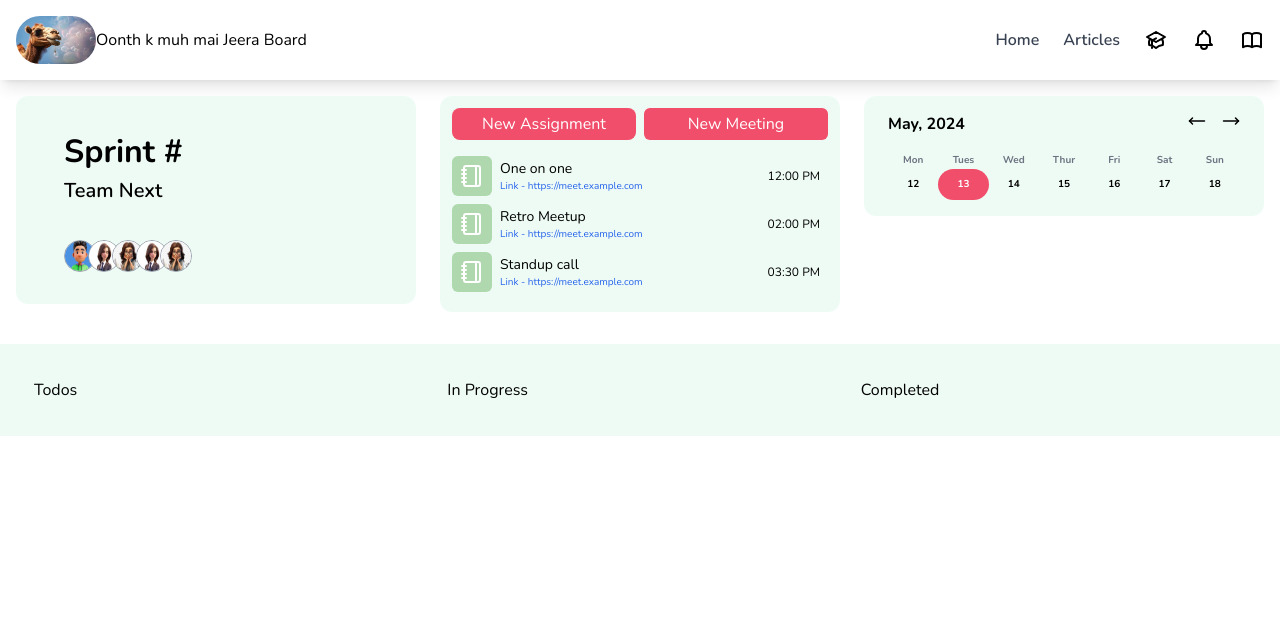
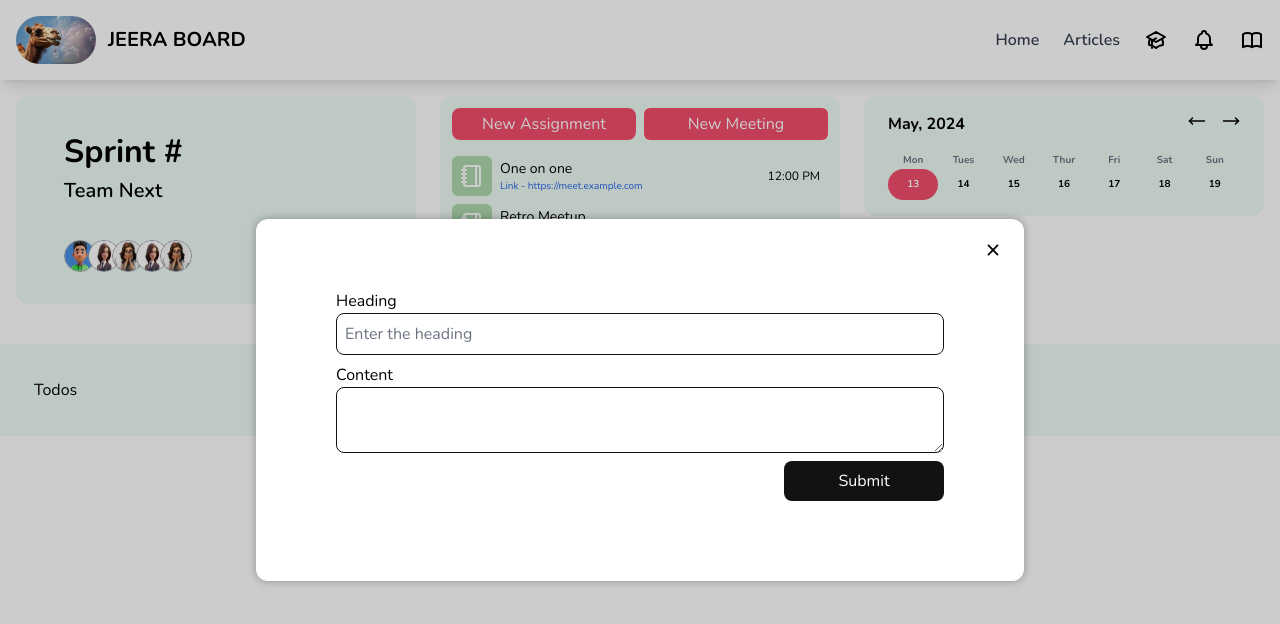
Before and after one commit to rishabhparsediya7/jeeraitem, a Next.js app: page / in a window 1280 px wide. Both pictures are taken after a click on the button "New Assignment". Shown: the top 624 px of the page. Built offline with nearby package versions, Linux system fonts and the light colour scheme.

Commit message:
working model

```diff
--- /dev/null
+++ b/src/app/GlobalRedux/Provider.tsx
@@ -0,0 +1,14 @@
+'use client';
+
+import { Provider } from 'react-redux';
+import { store } from './store';
+
+export function Providers({ children }: Readonly<{
+    children: React.ReactNode;
+}>) {
+    return (
+        <Provider store={store}>
+            {children}
+        </Provider>
+    )
+}
--- /dev/null
+++ b/src/app/GlobalRedux/feature/TicketSlice.ts
@@ -0,0 +1,35 @@
+import { createSlice, PayloadAction } from "@reduxjs/toolkit";
+
+export interface Ticket {
+  id: number;
+  heading: string;
+  content: string;
+}
+
+interface TicketState {
+  tickets: Ticket[];
+}
+
+const initialState: TicketState = {
+  tickets: [],
+};
+
+export const TicketSlice = createSlice({
+  name: "ticket",
+  initialState,
+  reducers: {
+    addTicket: (
+      state,
+      action: PayloadAction<{ heading: string; content: string }>
+    ) => {
+      state.tickets.push({
+        id: state.tickets.length,
+        heading: action.payload.heading,
+        content: action.payload.content,
+      });
+    },
+  },
+});
+
+export default TicketSlice.reducer;
+export const { addTicket } = TicketSlice.actions;
--- /dev/null
+++ b/src/app/GlobalRedux/store.ts
@@ -0,0 +1,13 @@
+'use client';
+
+import { configureStore } from '@reduxjs/toolkit';
+import ticketReducer from './feature/TicketSlice';
+
+export const store = configureStore({
+    reducer: {
+        ticket: ticketReducer
+    }
+})
+
+export type RootState = ReturnType<typeof store.getState>;
+export type AppDispatch = typeof store.dispatch;
--- a/src/app/components/CalendarComponent.tsx
+++ b/src/app/components/CalendarComponent.tsx
@@ -24,13 +24,13 @@ export default function CalendarWeek() {
             <table className="table-fixed w-full">
                 <thead className="">
                     <tr className="">
-                        {weeks.map((day) => (<th className="capitalize text-[10px] text-gray-500 font-bold">{day}</th>))}
+                        {weeks.map((day) => (<th key={day} className="capitalize text-[10px] text-gray-500 font-bold">{day}</th>))}
                     </tr>
                 </thead>
                 <tbody>
                     <tr className="">
                         {days.map((day) => (
-                            <td className={`text-[10px] cursor-pointer text-center font-bold ${date.getDate() === day.getDate() ? `bg-[#f14e6b] rounded-full text-white p-2` : ``}`}>{day.getDate()}</td>
+                            <td key={day.getDate()} className={`text-[10px] cursor-pointer text-center font-bold ${date.getDate() === day.getDate() ? `bg-[#f14e6b] rounded-full text-white p-2` : ``}`}>{day.getDate()}</td>
                         ))}
                     </tr>
                 </tbody>
--- a/src/app/components/Header.tsx
+++ b/src/app/components/Header.tsx
@@ -2,6 +2,8 @@ import { Notebook } from "lucide-react";
 import Image from "next/image";
 import Link from "next/link";
 import CalendarWeek from "./CalendarComponent";
+import Modal from "./Modal";
+import { useState } from "react";
 export default function Header() {
     const meetins = [
         {
@@ -17,8 +19,13 @@ export default function Header() {
             time: "03:30 PM",
         },
     ]
+    const [showModal, setShowModal] = useState<boolean>(false);
+    const toggleModal = () => {
+        setShowModal(!showModal)
+    }
     return (
         <div className="grid grid-cols-1 sm:grid-cols-3 w-full gap-x-6 p-4">
+            {showModal && <Modal toggleModal={toggleModal} />}
             <div className="bg-[#eefbf5] h-52 flex justify-between flex-col px-12 py-8 rounded-xl">
                 <div className="">
                     <h1 className="text-[32px] font-bold">Sprint #</h1>
@@ -34,7 +41,7 @@ export default function Header() {
             </div>
             <div className="bg-[#eefbf5] flex flex-col rounded-xl p-3 space-y-4">
                 <div className="w-full flex space-x-2">
-                    <button className="bg-[#f14e6b] w-full text-white rounded-lg px-2 py-1">New Assignment</button>
+                    <button onClick={toggleModal} className="bg-[#f14e6b] w-full text-white rounded-lg px-2 py-1">New Assignment</button>
                     <button className="bg-[#f14e6b] w-full text-white rounded-md px-2 py-1">New Meeting</button>
                 </div>
                 <div className="w-full">
--- /dev/null
+++ b/src/app/components/Modal.tsx
@@ -0,0 +1,42 @@
+import { addTicket } from "@/app/GlobalRedux/feature/TicketSlice";
+import { Plus } from "lucide-react";
+import { useState } from "react";
+import { useDispatch } from "react-redux";
+type TicketType = {
+    heading: string
+    content: string
+}
+
+export default function Modal({ toggleModal }: { toggleModal: () => void }) {
+    const [heading, setHeading] = useState<string>('');
+    const [content, setContent] = useState<string>('');
+    const dispatch = useDispatch();
+
+    const saveTicket = () => {
+        console.log(heading, content);
+        dispatch(addTicket({ heading, content }))
+        toggleModal();
+    }
+    return (
+        <div className="w-[100vw] h-[100vh] bg-black/20 absolute top-1/2 left-1/2 transform -translate-x-1/2 -translate-y-1/2 ">
+            <div className='w-full slide-in-right rounded-xl flex max-w-3xl flex-col space-y-2 bg-white modal-shadow  absolute top-1/2 left-1/2 transform -translate-x-1/2 -translate-y-1/2 '>
+                <div className="flex justify-end p-4">
+                    <Plus size={30} className="transform rotate-45 hover:bg-black/20 p-1 hover:cursor-pointer rounded-full" onClick={() => toggleModal()} />
+                </div>
+                <div className="px-[80px] flex flex-col space-y-2 pb-20">
+                    <div className='w-full flex flex-col'>
+                        <label htmlFor="">Heading</label>
+                        <input type="text" value={heading} onChange={(e) => setHeading(e.target.value)} className='border border-[#121212] text-gray-500 placeholder:text-gray-500 p-2 rounded-lg' placeholder='Enter the heading' />
+                    </div>
+                    <div className='w-full flex flex-col'>
+                        <label htmlFor="content">Content</label>
+                        <textarea value={content} onChange={(e) => setContent(e.target.value)} className='border border-[#121212] text-gray-500 placeholder:text-gray-500 p-2 rounded-lg' name="content" id="content"></textarea>
+                    </div>
+                    <div className='flex justify-end'>
+                        <button onClick={() => saveTicket()} className='p-2 bg-[#121212] text-white rounded-lg w-40'>Submit</button>
+                    </div>
+                </div>
+            </div>
+        </div>
+    )
+}
--- a/src/app/components/Navbar.tsx
+++ b/src/app/components/Navbar.tsx
@@ -11,7 +11,7 @@ export default function Navbar() {
                     height={500}
                     width={500}
                 />
-                Oonth k muh mai Jeera Board
+                <span className="mx-3 text-[20px] font-bold uppercase">Jeera Board</span>
             </div>
             <div className="flex items-center">
                 <ul className="flex items-center space-x-6">
--- a/src/app/components/ToDoColumn.tsx
+++ b/src/app/components/ToDoColumn.tsx
@@ -1,13 +1,17 @@
 import { MessageCircle } from "lucide-react";
 import Image from "next/image";
-import React from "react";
+import React, { useState } from "react";
+import { useSelector } from "react-redux";
+import { RootState } from "../GlobalRedux/store";
 
 type TicketType = {
+    id: number
     heading: string
     content: string
 }
 
-export default function ToDOColumn({ tickets }: { tickets: TicketType[] }) {
+export default function ToDOColumn() {
+    const tickets = useSelector((state: RootState) => state.ticket.tickets);
     const handleDragStart = (e: React.DragEvent<HTMLDivElement>) => {
         e.dataTransfer.setData('text/plain', e.currentTarget.id);
         e.dataTransfer.effectAllowed = 'move';
@@ -29,7 +33,7 @@ export default function ToDOColumn({ tickets }: { tickets: TicketType[] }) {
             <h1>Todos</h1>
             {
                 tickets.map((ticket: TicketType) => (
-                    <div className="draggable-item flex flex-col space-y-2" id={ticket.heading.toString().split(' ').join('_')} draggable onDragStart={handleDragStart}>
+                    <div key={ticket.id} className="draggable-item flex flex-col space-y-2" id={ticket.heading.toString().split(' ').join('_')} draggable onDragStart={handleDragStart}>
                         <div className="bg-pink-200 text-red-500 rounded-3xl px-2 py-1 w-fit text-[10px] font-bold tracking-wide">UI Design</div>
                         <div className="rounded-lg capitalize text-[14px] font-bold">{ticket.heading}</div>
                         <div className="flex">
--- a/src/app/globals.css
+++ b/src/app/globals.css
@@ -48,4 +48,46 @@ body {
     display: flex;
     justify-items: center;
   }
+  .modal-shadow {
+    -webkit-box-shadow: -2px 1px 22px -1px rgba(0, 0, 0, 0.75);
+    -moz-box-shadow: -2px 1px 22px -1px rgba(0, 0, 0, 0.75);
+    box-shadow: 0px 0px 8px 0px rgba(0, 0, 0, 0.3);
+  }
+  .slide-in-right{
+    animation: slide-in-right 1s ease 0s 1;
+  }
+  @-webkit-keyframes slide-in-right {
+    0% {
+      opacity: 0;
+    }
+    25% {
+      opacity: 0.3;
+    }
+    50% {
+      opacity: 0.7;
+    }
+    75% {
+      opacity: 0.9;
+    }
+    100% {
+      opacity: 1;
+    }
+  }
+  @keyframes slide-in-right {
+    0% {
+      opacity: 0;
+    }
+    25% {
+      opacity: 0.3;
+    }
+    50% {
+      opacity: 0.7;
+    }
+    75% {
+      opacity: 0.9;
+    }
+    100% {
+      opacity: 1;
+    }
+  }
 }
--- a/src/app/layout.tsx
+++ b/src/app/layout.tsx
@@ -1,7 +1,8 @@
 import type { Metadata } from "next";
-import { Inter, Nunito } from "next/font/google";
+import { Nunito } from "next/font/google";
 import "./globals.css";
 import Navbar from "./components/Navbar";
+import { Providers } from "./GlobalRedux/Provider";
 
 const nunito = Nunito({ subsets: ["latin"] });
 
@@ -18,8 +19,11 @@ export default function RootLayout({
   return (
     <html lang="en">
       <body className={nunito.className}>
-        <Navbar />
-        {children}</body>
+        <Providers>
+          <Navbar />
+          {children}
+        </Providers>
+      </body>
     </html>
   );
 }
--- a/src/utils/week.ts
+++ b/src/utils/week.ts
@@ -1,12 +1,19 @@
 export function getWeek() {
-  const date = new Date();
-  let arr: Date[] = [];
-  let monday;
-  if (date.getDay() === 0) monday = date.getDate() - 6;
-  else monday = date.getDate() - date.getDay();
-  for (var i = 0; i < 7; i++) {
-    const d = new Date(date.getFullYear(), date.getMonth(), i + monday);
-    arr.push(d);
+  const currentDate = new Date();
+  const currentDayOfWeek = currentDate.getDay();
+  const firstDayOfWeek = new Date(currentDate);
+  const diff =
+    currentDate.getDate() -
+    currentDayOfWeek +
+    (currentDayOfWeek === 0 ? -6 : 1);
+  firstDayOfWeek.setDate(diff);
+
+  const weekDates: Date[] = [];
+  for (let i = 0; i < 7; i++) {
+    const date = new Date(firstDayOfWeek);
+    date.setDate(firstDayOfWeek.getDate() + i);
+    weekDates.push(date);
   }
-  return arr;
+
+  return weekDates;
 }
```
Also changed, not shown: src/app/page.tsx (+2 -36 lines).
